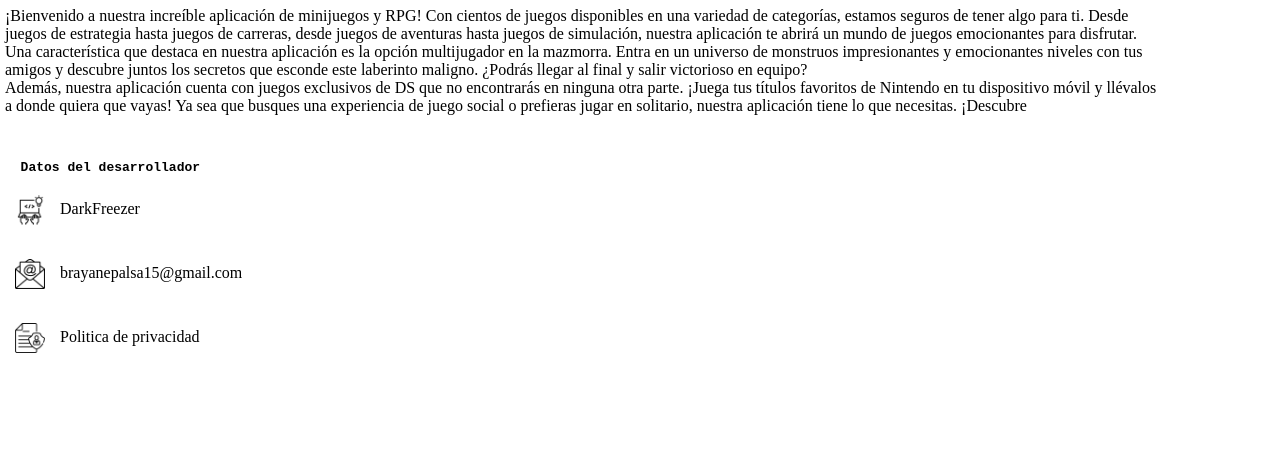
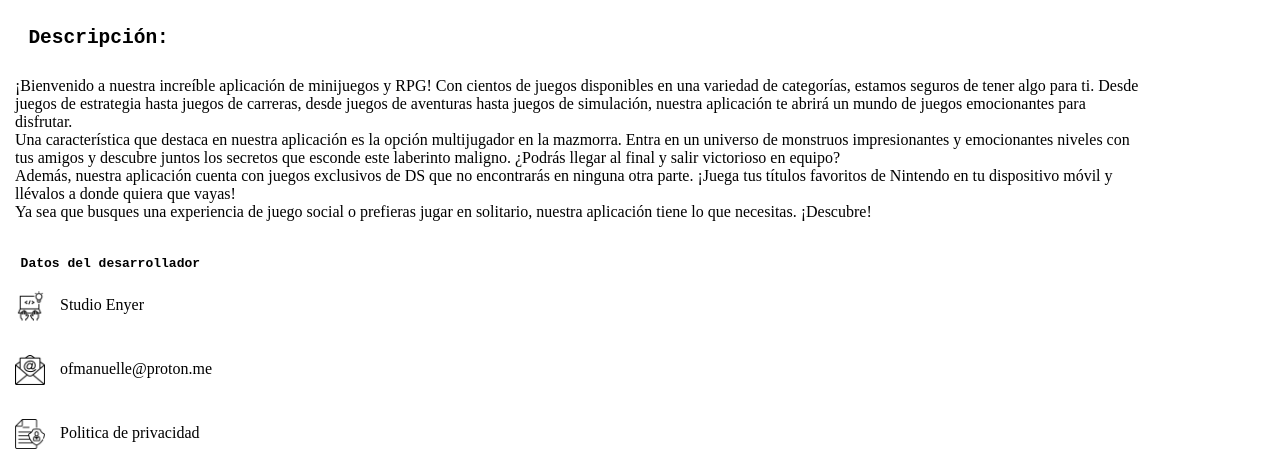
Before and after one commit to developer-shop/SLIME, a plain HTML site: page index.html in a window 1280 px wide. Shown: the part 459-927 px from the top of the page. Before the commit the page ends 831 px from the top, so only its background shows below. Drawn offline with Linux system fonts and the light colour scheme; a script that the page names is missing.

Commit message:
Update index.html

```diff
--- a/index.html
+++ b/index.html
@@ -153,6 +153,8 @@ header1{display: flex; width:100%;}
 </div>
 
 <div class="footer">
+<p><pre>
+<h2>  Descripción:</h2></pre><br><p>
 ¡Bienvenido a nuestra increíble aplicación de minijuegos y RPG!
  Con cientos de juegos disponibles en una variedad de categorías,
  estamos seguros de tener algo para ti. Desde juegos de estrategia
@@ -165,9 +167,12 @@ en la mazmorra. Entra en un universo de monstruos impresionantes y emocionantes
 niveles con tus amigos y descubre juntos los secretos que esconde este laberinto
 maligno. ¿Podrás llegar al final y salir victorioso en equipo?<br>
 
-Además, nuestra aplicación cuenta con juegos exclusivos de DS que no encontrarás en ninguna otra parte. ¡Juega tus títulos favoritos de Nintendo en tu dispositivo móvil y llévalos a donde quiera que vayas!
+Además, nuestra aplicación cuenta con juegos exclusivos de DS que no
+encontrarás en ninguna otra parte. ¡Juega tus títulos favoritos de
+Nintendo en tu dispositivo móvil y llévalos a donde quiera que vayas!<br>
 
-Ya sea que busques una experiencia de juego social o prefieras jugar en solitario, nuestra aplicación tiene lo que necesitas. ¡Descubre
+Ya sea que busques una experiencia de juego social o prefieras jugar en
+solitario, nuestra aplicación tiene lo que necesitas. ¡Descubre!
 </p>
 </div>
 
@@ -185,7 +190,7 @@ Ya sea que busques una experiencia de juego social o prefieras jugar en solitari
 </div>
 </div>
 <div class="nombre1">
-DarkFreezer
+Studio Enyer
 </div>
 </header1>
 
@@ -196,7 +201,7 @@ DarkFreezer
 </div>
 </div>
 <div class="nombre1">
-brayanepalsa15@gmail.com
+ofmanuelle@proton.me
 </div>
 </header1>
 
@@ -212,7 +217,7 @@ Politica de privacidad
 </header1>
 
 <div id="comentarios"></div>
-<div class="fb-comments" data-href="https://developer-shop.github.io/Anime-latino/" data-width="100" data-numposts="5"></div>
+
 
  <script type="text/javascript">(function(d, t, e, m){
 
```
